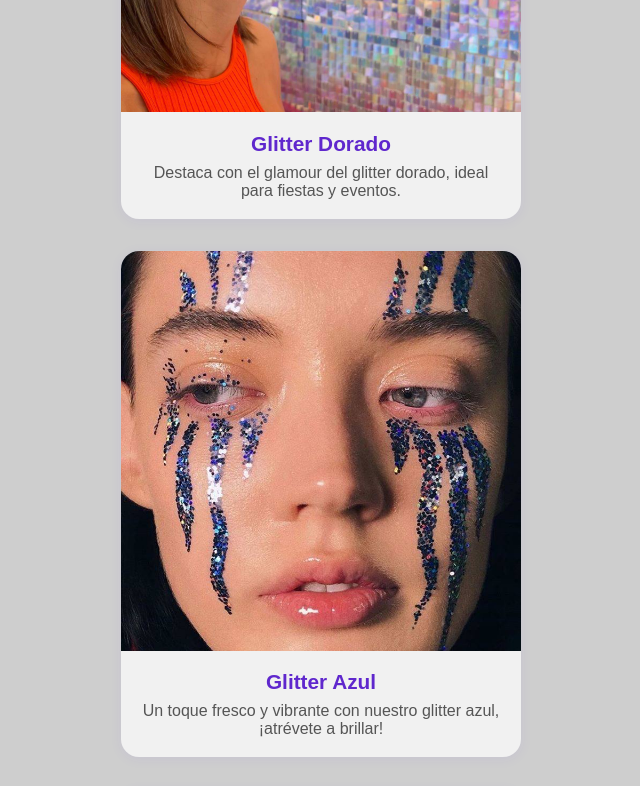
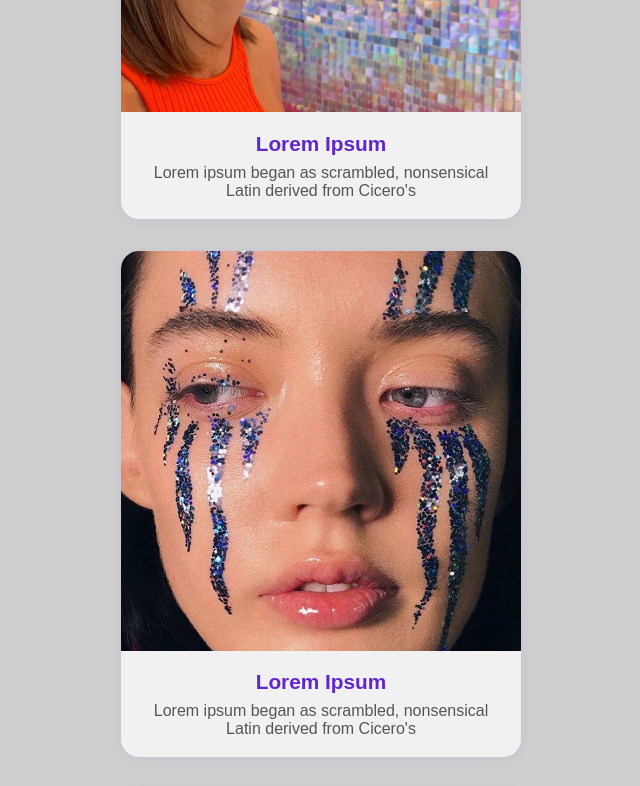
Before and after one commit to pandora-glitterbar/pandora, a plain HTML site: page docs/index.html in a window 1280 px wide. Shown: the part 880-1666 px from the top of the page, without its empty margins (319-959 px from the left). Drawn offline with Linux system fonts and the light colour scheme.

Commit message:
Replace text to Lorem ipsum

```diff
--- a/docs/index.html
+++ b/docs/index.html
@@ -13,64 +13,64 @@
         <div class="item">
             <img src="./media/01.jpg" alt="Glitter Rosa">
             <div class="desc">
-                <h2>Glitter Rosa</h2>
-                <p>Brilla con nuestro glitter rosa, perfecto para cualquier ocasión especial.</p>
+                <h2>Lorem Ipsum</h2>
+                <p>Lorem ipsum began as scrambled, nonsensical Latin derived from Cicero's</p>
             </div>
         </div>
         <div class="item">
             <img src="./media/02.jpg" alt="Glitter Dorado">
             <div class="desc">
-                <h2>Glitter Dorado</h2>
-                <p>Destaca con el glamour del glitter dorado, ideal para fiestas y eventos.</p>
+                <h2>Lorem Ipsum</h2>
+                <p>Lorem ipsum began as scrambled, nonsensical Latin derived from Cicero's</p>
             </div>
         </div>
         <div class="item">
             <img src="./media/03.jpg" alt="Glitter Azul">
             <div class="desc">
-                <h2>Glitter Azul</h2>
-                <p>Un toque fresco y vibrante con nuestro glitter azul, ¡atrévete a brillar!</p>
+                <h2>Lorem Ipsum</h2>
+                <p>Lorem ipsum began as scrambled, nonsensical Latin derived from Cicero's</p>
             </div>
         </div>
         <div class="item">
             <img src="./media/04.jpg" alt="Glitter Azul">
             <div class="desc">
-                <h2>Glitter Azul</h2>
-                <p>Un toque fresco y vibrante con nuestro glitter azul, ¡atrévete a brillar!</p>
+                <h2>Lorem Ipsum</h2>
+                <p>Lorem ipsum began as scrambled, nonsensical Latin derived from Cicero's</p>
             </div>
         </div>
         <div class="item">
             <img src="./media/05.jpg" alt="Glitter Azul">
             <div class="desc">
-                <h2>Glitter Azul</h2>
-                <p>Un toque fresco y vibrante con nuestro glitter azul, ¡atrévete a brillar!</p>
+                <h2>Lorem Ipsum</h2>
+                <p>Lorem ipsum began as scrambled, nonsensical Latin derived from Cicero's</p>
             </div>
         </div>
         <div class="item">
             <img src="./media/06.jpg" alt="Glitter Azul">
             <div class="desc">
-                <h2>Glitter Azul</h2>
-                <p>Un toque fresco y vibrante con nuestro glitter azul, ¡atrévete a brillar!</p>
+                <h2>Lorem Ipsum</h2>
+                <p>Lorem ipsum began as scrambled, nonsensical Latin derived from Cicero's</p>
             </div>
         </div>
         <div class="item">
             <img src="./media/11.jpg" alt="Glitter Azul">
             <div class="desc">
-                <h2>Glitter Azul</h2>
-                <p>Un toque fresco y vibrante con nuestro glitter azul, ¡atrévete a brillar!</p>
+                <h2>Lorem Ipsum</h2>
+                <p>Lorem ipsum began as scrambled, nonsensical Latin derived from Cicero's</p>
             </div>
         </div>
         <div class="item">
             <img src="./media/12.jpg" alt="Glitter Azul">
             <div class="desc">
-                <h2>Glitter Azul</h2>
-                <p>Un toque fresco y vibrante con nuestro glitter azul, ¡atrévete a brillar!</p>
+                <h2>Lorem Ipsum</h2>
+                <p>Lorem ipsum began as scrambled, nonsensical Latin derived from Cicero's</p>
             </div>
         </div>
         <div class="item">
             <img src="./media/13.jpg" alt="Glitter Azul">
             <div class="desc">
-                <h2>Glitter Azul</h2>
-                <p>Un toque fresco y vibrante con nuestro glitter azul, ¡atrévete a brillar!</p>
+                <h2>Lorem Ipsum</h2>
+                <p>Lorem ipsum began as scrambled, nonsensical Latin derived from Cicero's</p>
             </div>
         </div>
     </div>
```
